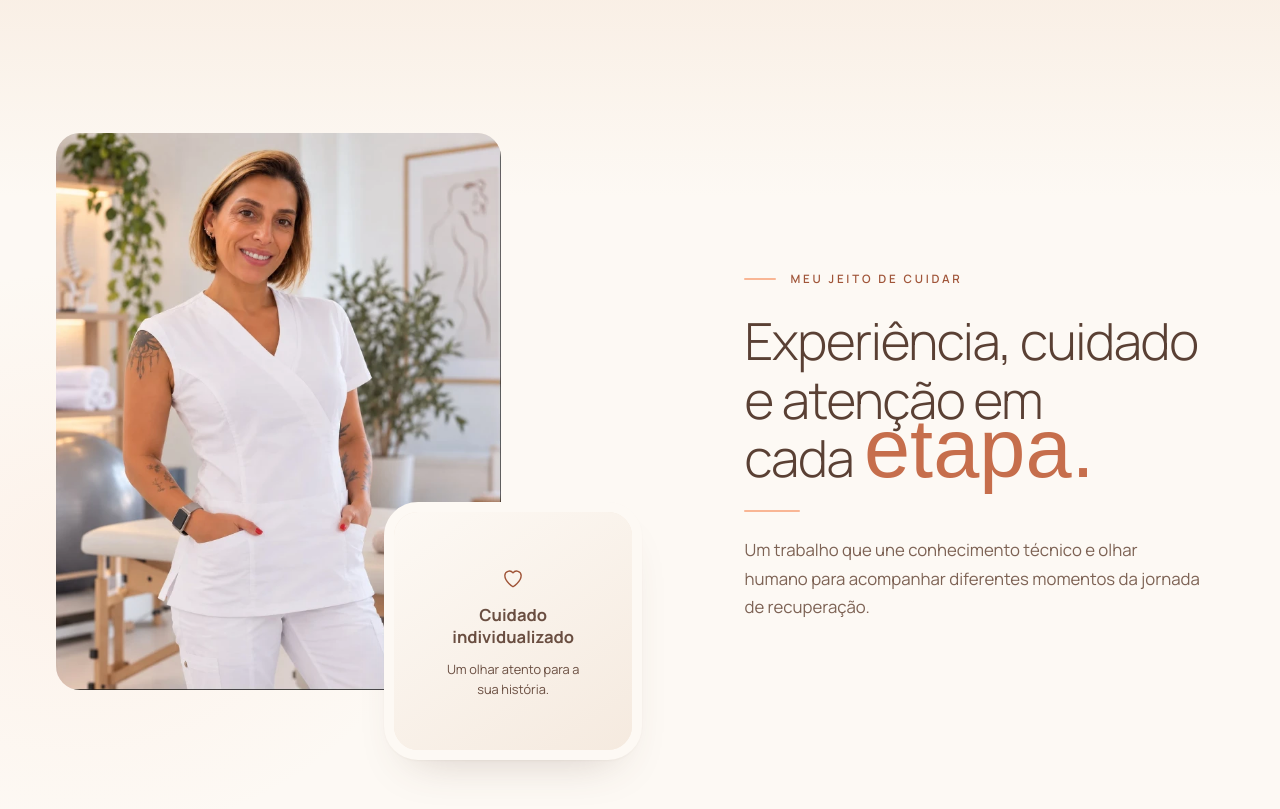
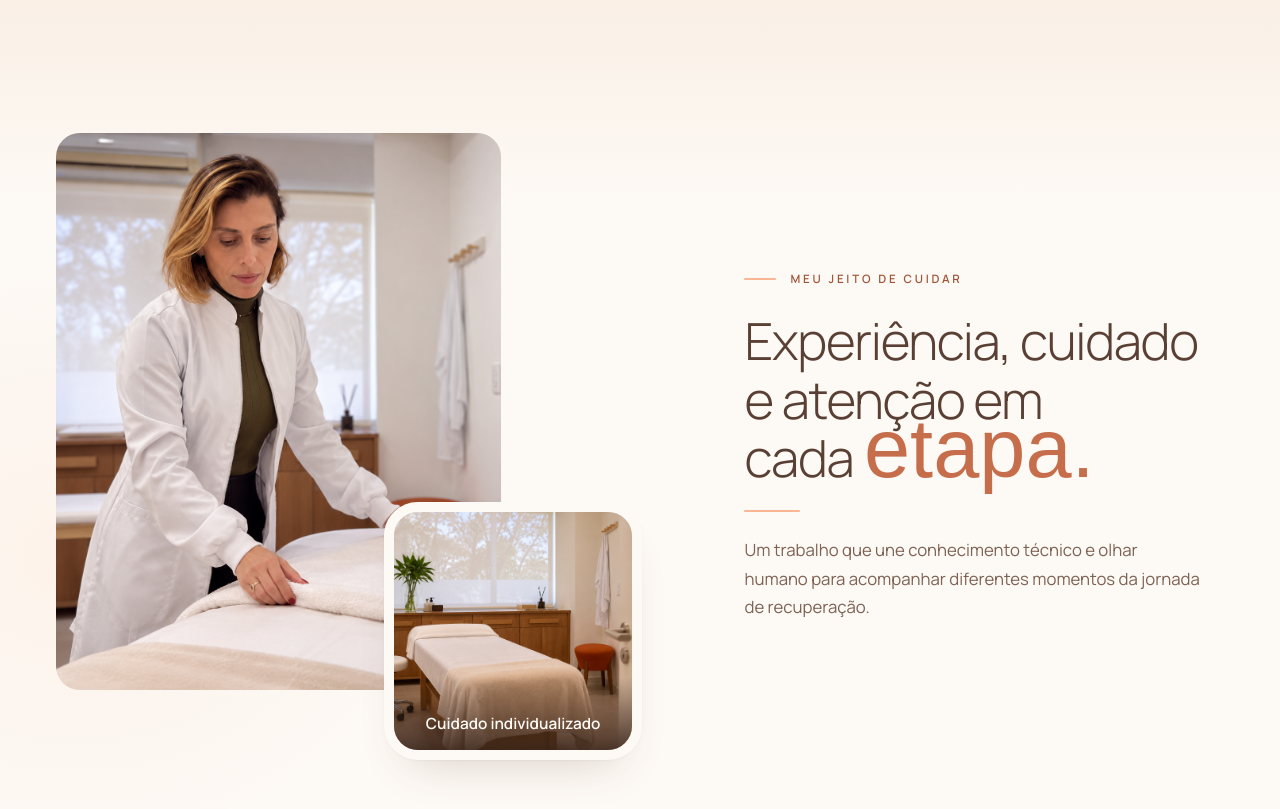
Before and after one commit to Jlagoa10/Dra.ThelmaOrtega, a Next.js app: page / in a window 1280 px wide. Shown: the part 7600-8409 px from the top of the page. Built offline with nearby package versions, Linux system fonts and the light colour scheme; no server answers; a web font is replaced by a local one.

Commit message:
Atualiza cards de cuidado com imagens da Thelma e do consultorio

```diff
--- a/src/data/content.ts
+++ b/src/data/content.ts
@@ -1,5 +1,7 @@
 import type { StaticImageData } from 'next/image'
 import portrait from '@/assets/images/dra-thelma-ortega.webp'
+import preparation from '@/assets/images/gallery/thelma-preparando-atendimento.png'
+import office from '@/assets/images/gallery/consultorio.png'
 import hospital from '@/assets/images/gallery/rotina-hospitalar.jpg'
 import rest from '@/assets/images/gallery/tempo-de-repouso.jpg'
 import surgeryCover from '@/assets/images/gallery/cirurgia-plastica.png'
@@ -123,8 +125,8 @@ export const gallery: GalleryItem[] = [
 ]
 
 export const environment: { main: GalleryItem; detail: GalleryItem } = {
-  main: { caption: 'Dra. Thelma Ortega', image: portrait, alt: 'Dra. Thelma Ortega, fisioterapeuta', position: '50% 18%' },
-  detail: { caption: 'Cuidado individualizado', text: 'Um olhar atento para a sua história.', icon: 'heart' },
+  main: { caption: 'Dra. Thelma Ortega', image: preparation, alt: 'Thelma preparando uma toalha sobre a maca de atendimento', position: '50% 50%' },
+  detail: { caption: 'Cuidado individualizado', image: office, alt: 'Ambiente de atendimento com maca, móveis de madeira e iluminação natural', position: '30% 65%' },
 }
 
 export const faq = [
--- a/src/sections/Environment.module.css
+++ b/src/sections/Environment.module.css
@@ -45,6 +45,18 @@
   object-fit: cover;
 }
 
+.imageCaption {
+  position: absolute;
+  inset: auto 0 0;
+  padding: 36px 12px 16px;
+  background: linear-gradient(transparent, rgb(54 35 26 / 0.85));
+  color: var(--paper);
+  font-size: clamp(0.8rem, 1.2vw, 1rem);
+  font-weight: 600;
+  line-height: 1.4;
+  text-align: center;
+}
+
 .careCard {
   height: 100%;
   display: flex;
--- a/src/sections/Environment.tsx
+++ b/src/sections/Environment.tsx
@@ -3,7 +3,7 @@ import { Icon } from '@/components/Icon'
 import { environment, type GalleryItem } from '@/data/content'
 import styles from './Environment.module.css'
 
-function Media({ item, className, sizes }: { item: GalleryItem; className: string; sizes: string }) {
+function Media({ item, className, sizes, showCaption = false }: { item: GalleryItem; className: string; sizes: string; showCaption?: boolean }) {
   return (
     <div className={className}>
       {item.image ? (
@@ -23,6 +23,7 @@ function Media({ item, className, sizes }: { item: GalleryItem; className: strin
           <p>{item.text}</p>
         </div>
       )}
+      {item.image && showCaption && <span className={styles.imageCaption}>{item.caption}</span>}
     </div>
   )
 }
@@ -33,7 +34,7 @@ export function Environment() {
       <div className={`wrap ${styles.grid}`}>
         <div className={styles.composition} data-reveal="scale">
           <Media item={environment.main} className={styles.main} sizes="(max-width: 900px) 80vw, 45vw" />
-          <Media item={environment.detail} className={styles.detail} sizes="(max-width: 900px) 45vw, 22vw" />
+          <Media item={environment.detail} className={styles.detail} sizes="(max-width: 900px) 45vw, 22vw" showCaption />
         </div>
 
         <div className={styles.copy} data-reveal>
```
Also changed, not shown: src/assets/images/gallery/consultorio.png (added), src/assets/images/gallery/thelma-preparando-atendimento.png (added).
